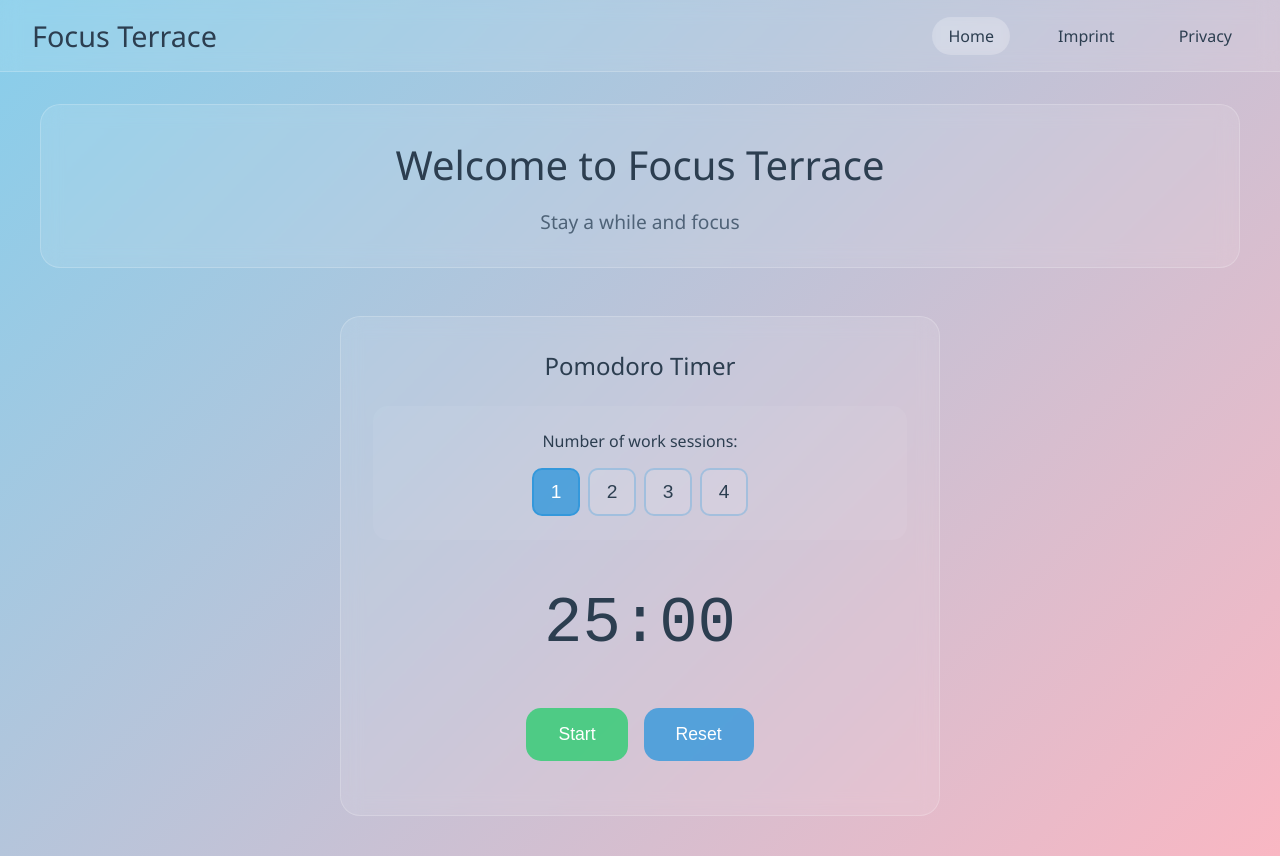
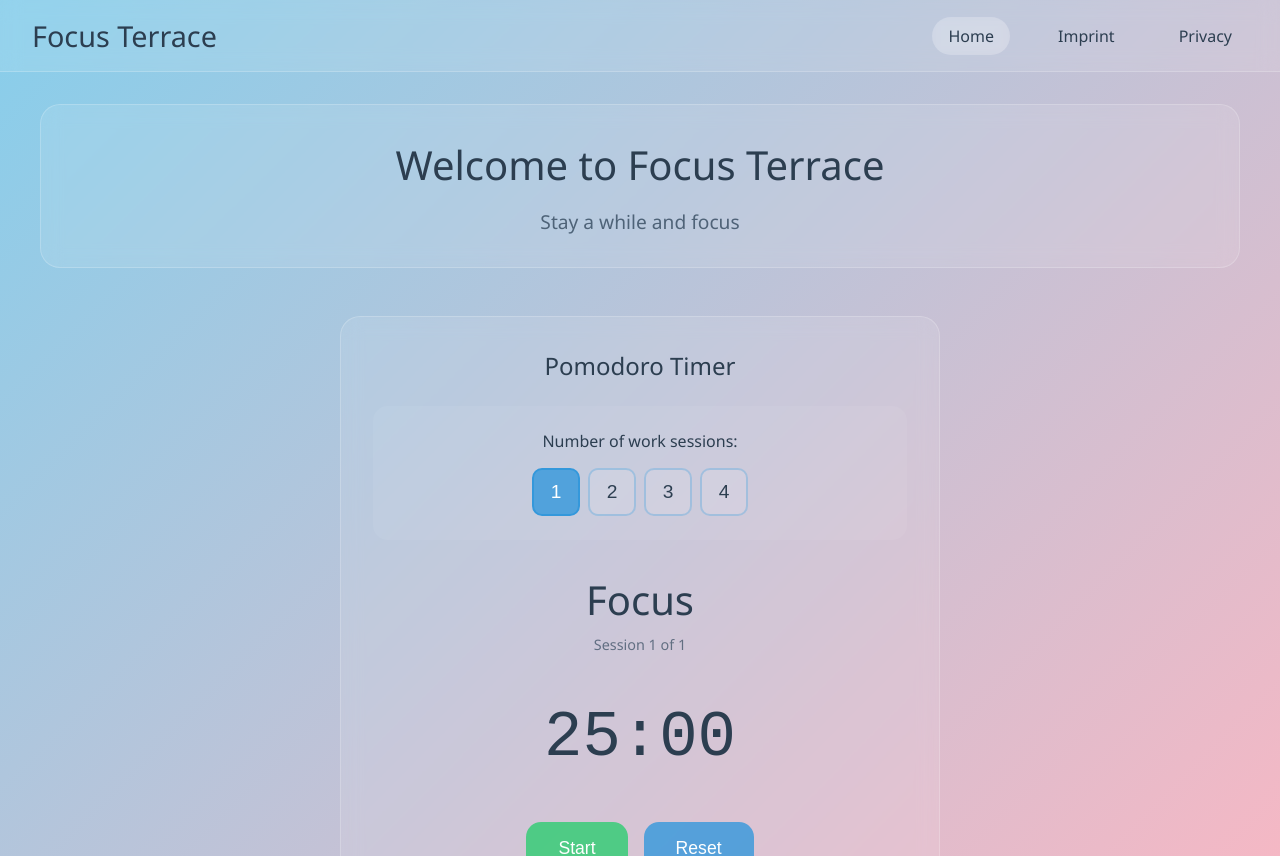
Before and after one commit to Lygaios/Focus-Terrace, a Vue app: page / in a window 1280 px wide. Shown: the top 856 px of the page. Built offline with nearby package versions, Linux system fonts and the light colour scheme.

Commit message:
Add session status display and implement session switching logic in PomodoroTimer

```diff
--- a/src/components/PomodoroTimer.vue
+++ b/src/components/PomodoroTimer.vue
@@ -15,6 +15,13 @@
           {{ n }}
         </button>
       </div>
+    </div>
+
+    <!-- Session status heading -->
+    <div class="session-status">
+      <h2 v-if="isWorkSession">Focus</h2>
+      <h2 v-else>Relax</h2>
+      <p class="session-info">Session {{ currentSession }} of {{ totalSessions }}</p>
     </div>
 
     <div class="timer-display">
@@ -79,8 +86,8 @@ const startTimer = () => {
       timeLeft.value = timeLeft.value - 1  // ← Here we use .value!
       // This could also be written as: timeLeft.value--
     } else {
-      // Timer reached 0, stop automatically
-      pauseTimer()
+      // Timer reached 0! Need to switch sessions
+      switchSession()
     }
   }, 1000)  // Run every 1000ms (1 second)
 }
@@ -94,10 +101,38 @@ const pauseTimer = () => {
   isRunning.value = false  // Mark as not running
 }
 
+// Function to handle session switching (work → break → work → etc.)
+const switchSession = () => {
+  if (isWorkSession.value) {
+    // Just finished a WORK session
+
+    // Check if this was the LAST work session
+    if (currentSession.value >= totalSessions.value) {
+      // All done! Stop the timer
+      pauseTimer()
+      return  // Exit - no more sessions!
+    }
+
+    // Not the last session, so take a break!
+    isWorkSession.value = false  // Switch to break mode
+    timeLeft.value = 300  // 5 minutes break (300 seconds)
+
+  } else {
+    // Just finished a BREAK session
+
+    // Move to next work session
+    currentSession.value++  // Increment session counter
+    isWorkSession.value = true  // Switch to work mode
+    timeLeft.value = 1500  // 25 minutes work (1500 seconds)
+  }
+}
+
 // Function to reset the timer back to 25:00
 const resetTimer = () => {
   pauseTimer()  // Stop the timer first
   timeLeft.value = 1500  // Reset to 25 minutes (1500 seconds)
+  currentSession.value = 1  // Reset to session 1
+  isWorkSession.value = true  // Reset to work mode
 }
 </script>
 
@@ -154,6 +189,24 @@ const resetTimer = () => {
   background: rgba(52, 152, 219, 0.8);
   border-color: rgba(52, 152, 219, 1);
   color: white;
+}
+
+.session-status {
+  text-align: center;
+  margin-bottom: 1rem;
+}
+
+.session-status h2 {
+  font-size: 2.5rem;
+  font-weight: 400;
+  color: #2c3e50;
+  margin-bottom: 0.5rem;
+}
+
+.session-info {
+  color: #34495e;
+  font-size: 0.9rem;
+  opacity: 0.7;
 }
 
 .timer-display {
```
